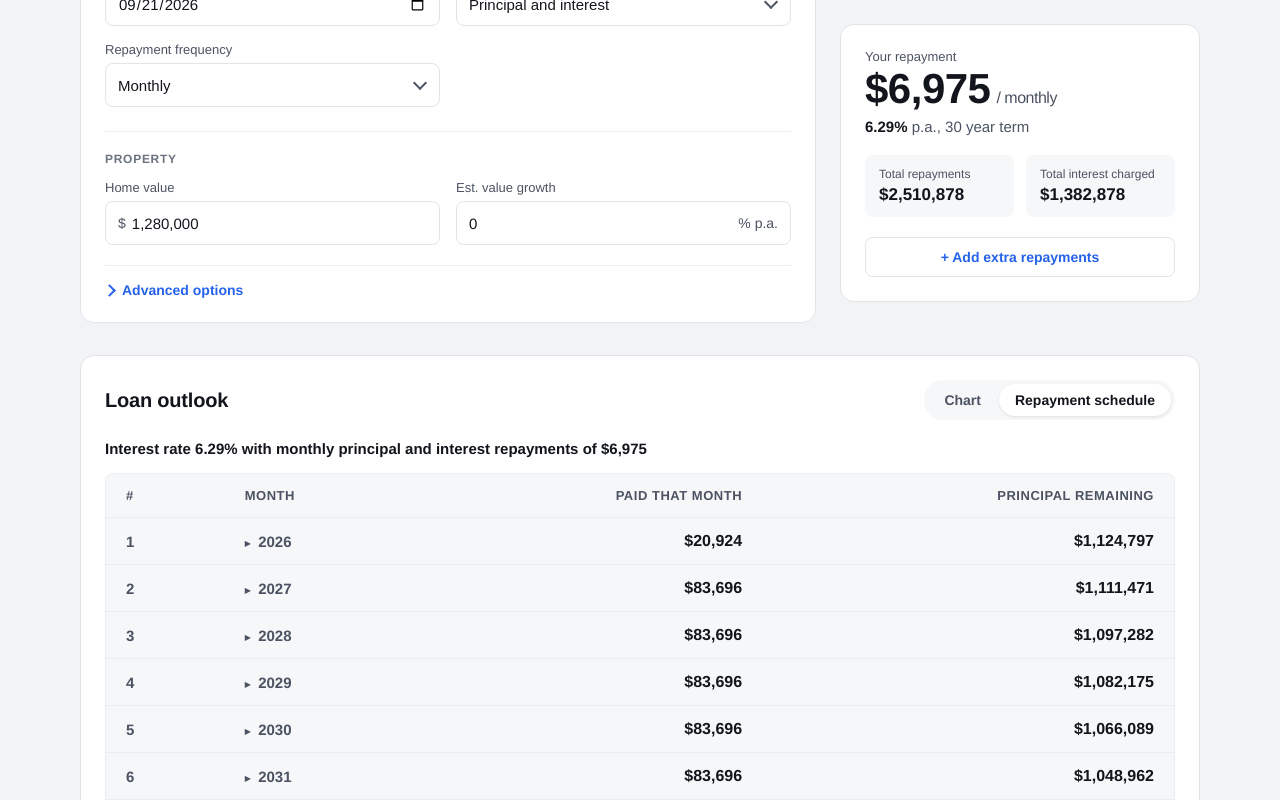
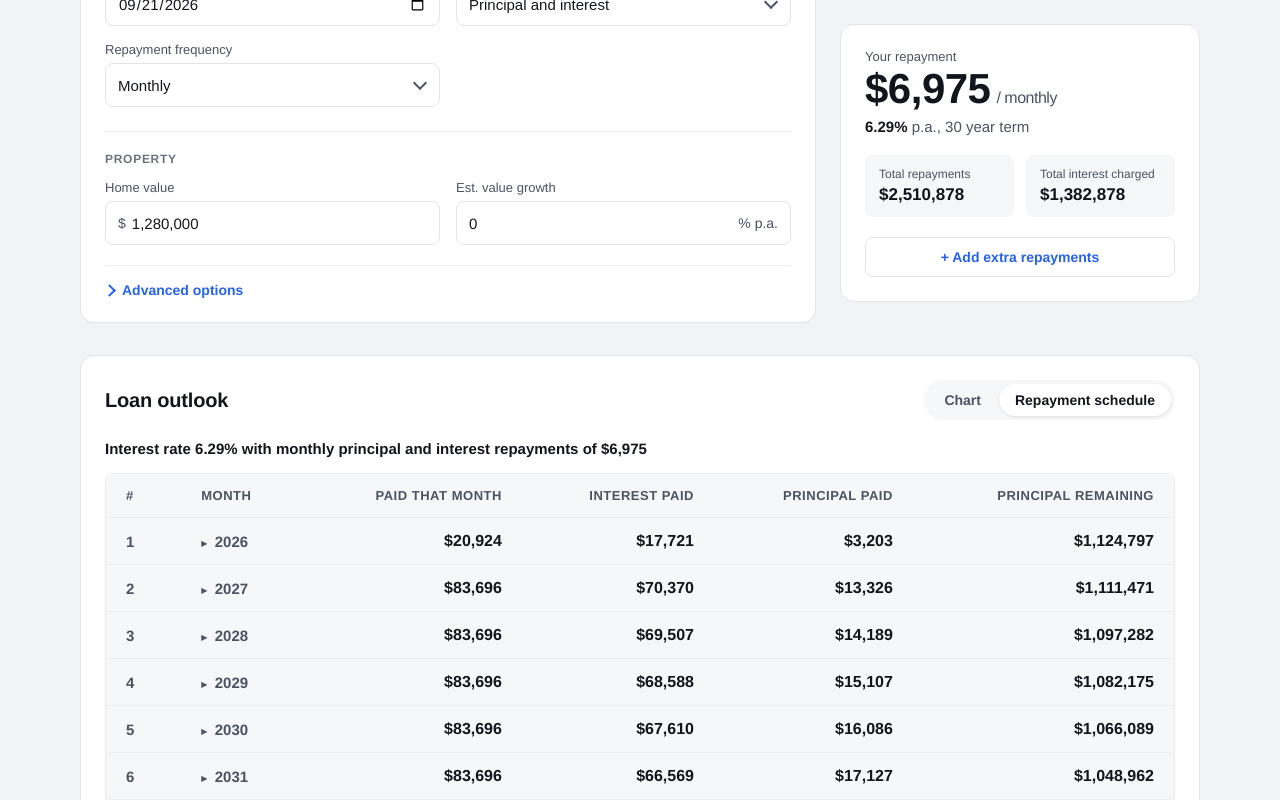
Before and after one commit to shubhankar1995/loan-calculators, a React (Vite) app: page / in a window 1280 px wide. Both pictures are taken after a click on the tab "Repayment schedule". Shown: the part 474-1274 px from the top of the page. Built offline with nearby package versions, Linux system fonts and the light colour scheme.

Commit message:
feat: add interest and principal breakdown to repayment calculations and tables

```diff
--- a/src/components/RepaymentsTable.tsx
+++ b/src/components/RepaymentsTable.tsx
@@ -8,6 +8,8 @@ interface Row {
   year: number
   balance: number
   repayment: number
+  interest: number
+  principal: number
   offsetBalance: number
 }
 
@@ -34,6 +36,8 @@ export function RepaymentsTable({ caption, startDate, monthlyBalances }: Props)
       year: date.getFullYear(),
       balance: row.balance,
       repayment: row.repayment,
+      interest: row.interest,
+      principal: row.principal,
       offsetBalance: row.offsetBalance,
     }
   })
@@ -78,6 +82,12 @@ export function RepaymentsTable({ caption, startDate, monthlyBalances }: Props)
               Paid that month
             </th>
             <th scope="col" className="numeric">
+              Interest paid
+            </th>
+            <th scope="col" className="numeric">
+              Principal paid
+            </th>
+            <th scope="col" className="numeric">
               Principal remaining
             </th>
             {showOffset && (
@@ -92,6 +102,8 @@ export function RepaymentsTable({ caption, startDate, monthlyBalances }: Props)
                 const isCollapsed = collapsedYears.has(group.year)
                 const summary = group.rows[group.rows.length - 1]
                 const totalRepayment = group.rows.reduce((sum, row) => sum + row.repayment, 0)
+                const totalInterest = group.rows.reduce((sum, row) => sum + row.interest, 0)
+                const totalPrincipal = group.rows.reduce((sum, row) => sum + row.principal, 0)
                 return (
                   <Fragment key={group.year}>
                     <tr
@@ -109,6 +121,8 @@ export function RepaymentsTable({ caption, startDate, monthlyBalances }: Props)
                         {group.year}
                       </td>
                       <td className="numeric">{formatCurrency(totalRepayment)}</td>
+                      <td className="numeric">{formatCurrency(totalInterest)}</td>
+                      <td className="numeric">{formatCurrency(totalPrincipal)}</td>
                       <td className="numeric">{formatCurrency(summary.balance)}</td>
                       {showOffset && (
                         <td className="numeric">{formatCurrency(summary.offsetBalance)}</td>
@@ -147,6 +161,8 @@ function RepaymentRow({ number, row, showOffset, indent }: RepaymentRowProps) {
       <td>{number}</td>
       <td className={indent ? 'repayments-table__month-cell' : undefined}>{row.date}</td>
       <td className="numeric">{formatCurrency(row.repayment)}</td>
+      <td className="numeric">{formatCurrency(row.interest)}</td>
+      <td className="numeric">{formatCurrency(row.principal)}</td>
       <td className="numeric">{formatCurrency(row.balance)}</td>
       {showOffset && <td className="numeric">{formatCurrency(row.offsetBalance)}</td>}
     </tr>
--- a/src/lib/houseAndLand.ts
+++ b/src/lib/houseAndLand.ts
@@ -138,6 +138,7 @@ export function calculateHouseAndLand(input: HouseAndLandInput): HouseAndLandRes
   ) => {
     const balances: number[] = [constructionMonths <= 0 ? totalAmount : landAmount]
     const payments: number[] = [0]
+    const interests: number[] = [0]
     const offsetBalances: number[] = [startingOffset]
     let offset = startingOffset
     let totalInterest = 0
@@ -155,6 +156,7 @@ export function calculateHouseAndLand(input: HouseAndLandInput): HouseAndLandRes
       monthsToRepay = month
       balances.push(balance)
       payments.push(interest)
+      interests.push(interest)
       offsetBalances.push(offset)
     }
 
@@ -171,10 +173,11 @@ export function calculateHouseAndLand(input: HouseAndLandInput): HouseAndLandRes
       monthsToRepay = constructionEndMonth + month
       balances.push(balance)
       payments.push(payment)
+      interests.push(interest)
       offsetBalances.push(offset)
     }
 
-    return { balances, payments, offsetBalances, totalInterest, totalRepayments, monthsToRepay }
+    return { balances, payments, interests, offsetBalances, totalInterest, totalRepayments, monthsToRepay }
   }
 
   const startingAccountBalance = sanitise(input.startingAccountBalance)
@@ -226,6 +229,7 @@ export function calculateHouseAndLand(input: HouseAndLandInput): HouseAndLandRes
     yearlyBalances: toYearlyBalances(
       withOffset.balances,
       withOffset.payments,
+      withOffset.interests,
       withOffset.offsetBalances,
       12,
       termYears,
@@ -233,6 +237,7 @@ export function calculateHouseAndLand(input: HouseAndLandInput): HouseAndLandRes
     monthlyBalances: toMonthlyBalances(
       withOffset.balances,
       withOffset.payments,
+      withOffset.interests,
       withOffset.offsetBalances,
       12,
       termYears,
--- a/src/lib/loan.ts
+++ b/src/lib/loan.ts
@@ -92,6 +92,10 @@ export interface MonthlyBalance {
   balance: number
   /** Total repaid during that month. */
   repayment: number
+  /** Portion of that month's repayment that went towards interest. */
+  interest: number
+  /** Portion of that month's repayment that went towards the principal. */
+  principal: number
   /** Offset account balance at that point. */
   offsetBalance: number
 }
@@ -226,6 +230,7 @@ export function calculateLoan(input: LoanInput): LoanResult {
     yearlyBalances: toYearlyBalances(
       withExtra.balances,
       withExtra.payments,
+      withExtra.interests,
       withExtra.offsetBalances,
       periodsPerYear,
       termYears,
@@ -233,6 +238,7 @@ export function calculateLoan(input: LoanInput): LoanResult {
     monthlyBalances: toMonthlyBalances(
       withExtra.balances,
       withExtra.payments,
+      withExtra.interests,
       withExtra.offsetBalances,
       periodsPerYear,
       termYears,
@@ -265,6 +271,7 @@ function amortise({
 }: AmortiseArgs) {
   const balances: number[] = [amount]
   const payments: number[] = [0]
+  const interests: number[] = [0]
   const offsetBalances: number[] = [offsetBalance]
   let balance = amount
   let offset = offsetBalance
@@ -293,6 +300,7 @@ function amortise({
     periodsToRepay = period
     balances.push(balance)
     payments.push(payment)
+    interests.push(interest)
     offsetBalances.push(offset)
   }
 
@@ -304,12 +312,13 @@ function amortise({
     balance = 0
   }
 
-  return { balances, payments, offsetBalances, totalInterest, totalRepayments, periodsToRepay }
+  return { balances, payments, interests, offsetBalances, totalInterest, totalRepayments, periodsToRepay }
 }
 
 export function toYearlyBalances(
   balances: number[],
   payments: number[],
+  interests: number[],
   offsetBalances: number[],
   periodsPerYear: number,
   termYears: number,
@@ -318,6 +327,7 @@ export function toYearlyBalances(
   return sampleBalances(
     balances,
     payments,
+    interests,
     offsetBalances,
     lastYear,
     (year) => Math.round(year * periodsPerYear),
@@ -333,6 +343,7 @@ export function toYearlyBalances(
 export function toMonthlyBalances(
   balances: number[],
   payments: number[],
+  interests: number[],
   offsetBalances: number[],
   periodsPerYear: number,
   termYears: number,
@@ -343,14 +354,17 @@ export function toMonthlyBalances(
   return sampleBalances(
     balances,
     payments,
+    interests,
     offsetBalances,
     lastMonth,
     (month) => Math.round(month * periodsPerMonth),
-  ).map(({ step, balance, repayment, offsetBalance }) => ({
+  ).map(({ step, balance, repayment, interest, offsetBalance }) => ({
     monthsElapsed: step,
     monthsRemaining: Math.max(totalMonths - step, 0),
     balance,
     repayment,
+    interest,
+    principal: repayment - interest,
     offsetBalance,
   }))
 }
@@ -359,19 +373,26 @@ export function toMonthlyBalances(
 function sampleBalances(
   balances: number[],
   payments: number[],
+  interests: number[],
   offsetBalances: number[],
   lastStep: number,
   stepToIndex: (step: number) => number,
-): Array<{ step: number; balance: number; repayment: number; offsetBalance: number }> {
-  const rows: Array<{ step: number; balance: number; repayment: number; offsetBalance: number }> =
-    []
+): Array<{ step: number; balance: number; repayment: number; interest: number; offsetBalance: number }> {
+  const rows: Array<{
+    step: number
+    balance: number
+    repayment: number
+    interest: number
+    offsetBalance: number
+  }> = []
   let previousIndex = 0
 
   for (let step = 0; step <= lastStep; step += 1) {
     const index = Math.min(stepToIndex(step), balances.length - 1)
     const balance = balances[index]
-    const repayment = step === 0 ? 0 : sumPayments(payments, previousIndex + 1, index)
-    rows.push({ step, balance, repayment, offsetBalance: offsetBalances[index] })
+    const repayment = step === 0 ? 0 : sumValues(payments, previousIndex + 1, index)
+    const interest = step === 0 ? 0 : sumValues(interests, previousIndex + 1, index)
+    rows.push({ step, balance, repayment, interest, offsetBalance: offsetBalances[index] })
     previousIndex = index
     if (balance === 0) break
   }
@@ -379,9 +400,9 @@ function sampleBalances(
   return rows
 }
 
-/** Sums repayments made over periods `from` to `to` inclusive, so a step covers every period since the last one. */
-function sumPayments(payments: number[], from: number, to: number): number {
+/** Sums values (repayments or interest) over periods `from` to `to` inclusive, so a step covers every period since the last one. */
+function sumValues(values: number[], from: number, to: number): number {
   let sum = 0
-  for (let index = from; index <= to; index += 1) sum += payments[index] ?? 0
+  for (let index = from; index <= to; index += 1) sum += values[index] ?? 0
   return sum
 }
```
